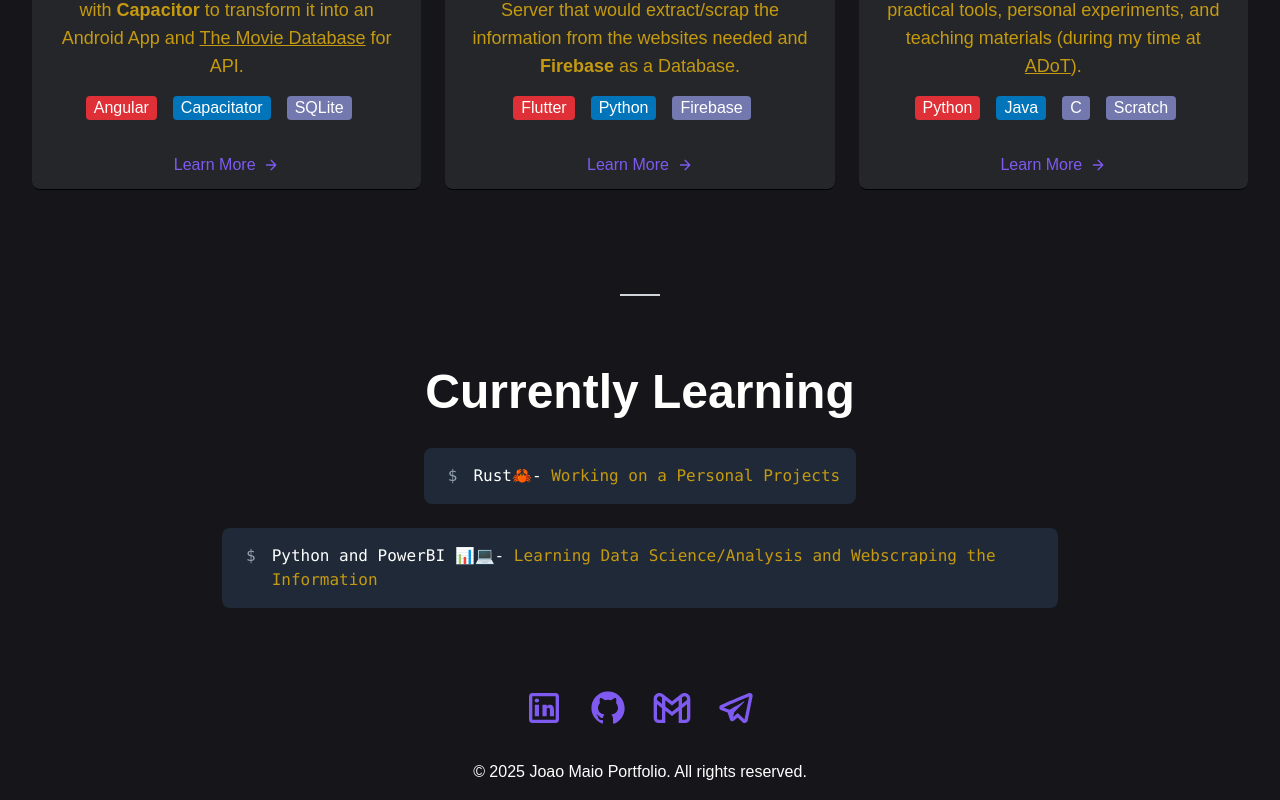
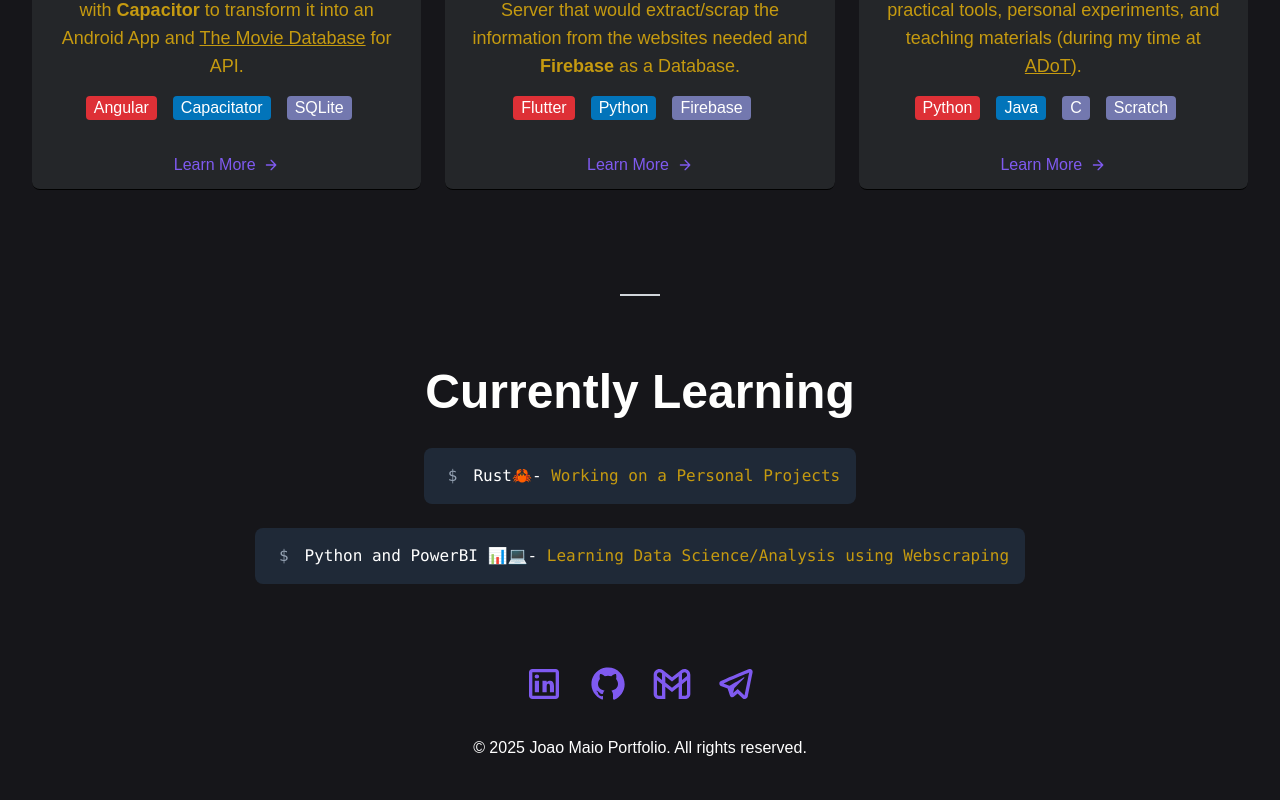
Before and after one commit to JoaoMaio/JoaoMaio.github.io, a Next.js app: page /en in a window 1280 px wide. Shown: the part 2292-3092 px from the top of the page. After the commit the page ends 3068 px from the top, so only its background shows below. Built offline with nearby package versions, Linux system fonts and the light colour scheme; no server answers.

Commit message:
Updated Text

```diff
--- a/app/en/page.tsx
+++ b/app/en/page.tsx
@@ -316,7 +316,7 @@ export default function HomePage() {
                 <span className="shrink-0 text-textColor2">$</span>
                 <span className="flex-1">
                     <span> Python and PowerBI 📊💻-</span>
-                    <span className="text-headingColor"> Learning Data Science/Analysis and Webscraping the Information </span>
+                    <span className="text-headingColor"> Learning Data Science/Analysis using Webscraping </span>
                 </span>
             </span>
         </code>
```
